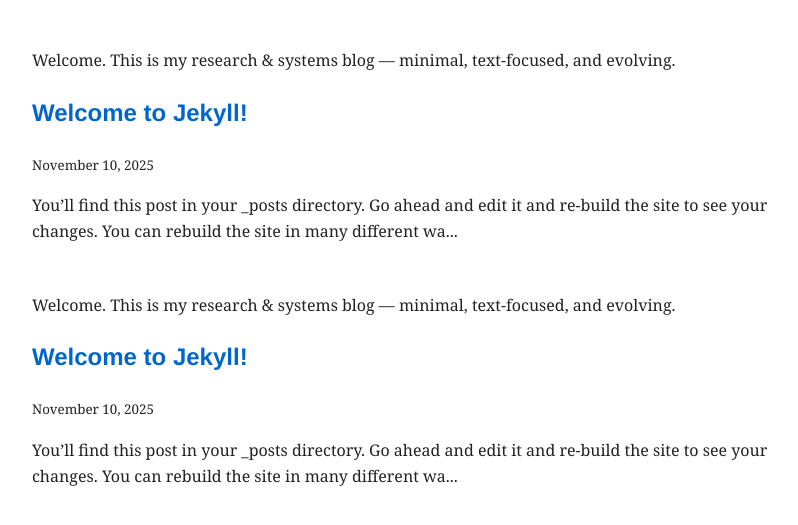
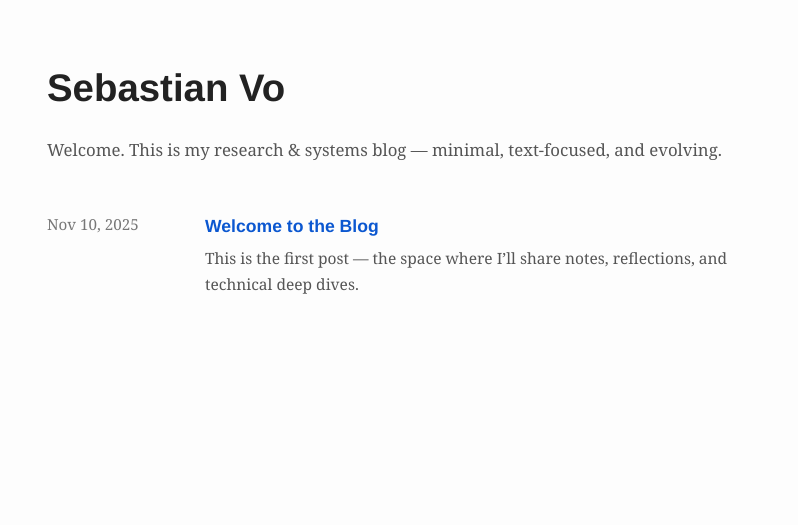
Before and after one commit to sebvv2221/sebvv2221.github.io, a Jekyll site: the page built from index.markdown, in a window 1280 px wide. Shown: the top 525 px of the page, without its empty margins (233-1031 px from the left). Built offline with Jekyll 4.4.1, drawn with Linux system fonts in a browser that asks for light colours.

Commit message:
Refresh homepage layout styling

```diff
--- a/_layouts/default.html
+++ b/_layouts/default.html
@@ -1,25 +1,20 @@
 <!DOCTYPE html>
 <html lang="en">
-<head>
-  <meta charset="UTF-8">
-  <meta name="viewport" content="width=device-width, initial-scale=1">
-  <title>{{ page.title | default: site.title }}</title>
-  <link rel="stylesheet" href="{{ '/style.css' | relative_url }}">
-</head>
-<body>
-  <main>
-    {{ content }}
-  </main>
-</body>
   <head>
     <meta charset="UTF-8">
     <meta name="viewport" content="width=device-width, initial-scale=1">
-    <title>{{ page.title }} | {{ site.title }}</title>
-    <link rel="stylesheet" href="{{ '/style.css' | relative_url }}">
+    <title>
+      {% if page.title %}
+        {{ page.title }}{% unless page.title == site.title %} - {{ site.title }}{% endunless %}
+      {% else %}
+        {{ site.title }}
+      {% endif %}
+    </title>
+    <link rel="stylesheet" href="{{ "/style.css" | relative_url }}">
   </head>
   <body>
-    <main>
+    <div class="wrapper">
       {{ content }}
-    </main>
+    </div>
   </body>
 </html>
--- a/_layouts/home.html
+++ b/_layouts/home.html
@@ -1,19 +1,28 @@
 ---
 layout: default
 ---
-<section class="home">
-  {{ content }}
-  {% if site.posts.size > 0 %}
-  <section class="post-list">
+
+<header class="site-header">
+  <h1><a href="{{ "/" | relative_url }}">{{ site.title }}</a></h1>
+  {% if page.content %}
+    <div class="site-intro">
+      {{ page.content | markdownify }}
+    </div>
+  {% elsif site.description %}
+    <p class="site-description">{{ site.description }}</p>
+  {% endif %}
+</header>
+
+<main class="post-list">
+  <ul>
     {% for post in site.posts %}
-    <article>
-      <h2><a href="{{ post.url | relative_url }}">{{ post.title }}</a></h2>
-      <p><small>{{ post.date | date: "%B %-d, %Y" }}</small></p>
-      {% if post.excerpt %}
-      <p>{{ post.excerpt | strip_html | truncate: 160 }}</p>
-      {% endif %}
-    </article>
+      <li>
+        <div class="post-date">{{ post.date | date: "%b %-d, %Y" }}</div>
+        <div class="post-meta">
+          <a class="post-title" href="{{ post.url | relative_url }}">{{ post.title }}</a>
+          <p class="post-excerpt">{{ post.excerpt | strip_html | strip_newlines | truncate: 160 }}</p>
+        </div>
+      </li>
     {% endfor %}
-  </section>
-  {% endif %}
-</section>
+  </ul>
+</main>
--- a/_posts/2025-11-10-welcome-to-jekyll.markdown
+++ /dev/null
@@ -1,29 +0,0 @@
----
-layout: post
-title:  "Welcome to Jekyll!"
-date:   2025-11-10 03:20:17 -0500
-categories: jekyll update
----
-You’ll find this post in your `_posts` directory. Go ahead and edit it and re-build the site to see your changes. You can rebuild the site in many different ways, but the most common way is to run `jekyll serve`, which launches a web server and auto-regenerates your site when a file is updated.
-
-Jekyll requires blog post files to be named according to the following format:
-
-`YEAR-MONTH-DAY-title.MARKUP`
-
-Where `YEAR` is a four-digit number, `MONTH` and `DAY` are both two-digit numbers, and `MARKUP` is the file extension representing the format used in the file. After that, include the necessary front matter. Take a look at the source for this post to get an idea about how it works.
-
-Jekyll also offers powerful support for code snippets:
-
-{% highlight ruby %}
-def print_hi(name)
-  puts "Hi, #{name}"
-end
-print_hi('Tom')
-#=> prints 'Hi, Tom' to STDOUT.
-{% endhighlight %}
-
-Check out the [Jekyll docs][jekyll-docs] for more info on how to get the most out of Jekyll. File all bugs/feature requests at [Jekyll’s GitHub repo][jekyll-gh]. If you have questions, you can ask them on [Jekyll Talk][jekyll-talk].
-
-[jekyll-docs]: https://jekyllrb.com/docs/home
-[jekyll-gh]:   https://github.com/jekyll/jekyll
-[jekyll-talk]: https://talk.jekyllrb.com/
--- /dev/null
+++ b/_posts/2025-11-10-welcome.md
@@ -0,0 +1,5 @@
+---
+layout: post
+title: "Welcome to the Blog"
+---
+This is the first post — the space where I’ll share notes, reflections, and technical deep dives.
--- a/style.css
+++ b/style.css
@@ -1,22 +1,111 @@
 body {
-  max-width: 750px;
-  margin: 3rem auto;
-  padding: 0 1rem;
-  font-family: Georgia, serif;
+  margin: 0;
+  background: #fdfdfd;
   color: #222;
-  line-height: 1.6;
+  font-family: "Georgia", "Times New Roman", serif;
+  line-height: 1.65;
 }
-h1, h2, h3 {
-  font-family: Helvetica, Arial, sans-serif;
-  font-weight: 600;
-}
+
 a {
-  color: #0066cc;
+  color: #0b57d0;
   text-decoration: none;
 }
+
 a:hover {
   text-decoration: underline;
 }
+
+.wrapper {
+  max-width: 720px;
+  margin: 3.5rem auto;
+  padding: 0 1.5rem 4rem;
+}
+
+.site-header h1 {
+  margin: 0;
+  font-size: 2.4rem;
+  font-family: "Helvetica Neue", Helvetica, Arial, sans-serif;
+  font-weight: 600;
+}
+
+.site-header h1 a {
+  color: inherit;
+}
+
+.site-header h1 a:hover {
+  text-decoration: none;
+}
+
+.site-intro,
+.site-description {
+  margin-top: 0.75rem;
+  color: #555;
+  font-size: 1.05rem;
+}
+
+.post-list ul {
+  list-style: none;
+  margin: 3rem 0 0;
+  padding: 0;
+}
+
+.post-list li {
+  display: flex;
+  gap: 1.75rem;
+  margin-bottom: 2.5rem;
+}
+
+.post-date {
+  width: 130px;
+  flex-shrink: 0;
+  color: #777;
+  font-size: 0.95rem;
+}
+
+.post-meta {
+  flex: 1;
+}
+
+.post-title {
+  display: inline-block;
+  font-family: "Helvetica Neue", Helvetica, Arial, sans-serif;
+  font-size: 1.1rem;
+  font-weight: 600;
+}
+
+.post-excerpt {
+  margin: 0.35rem 0 0;
+  color: #555;
+  font-size: 0.97rem;
+}
+
 article {
   margin-bottom: 3rem;
 }
+
+article h1 {
+  font-family: "Helvetica Neue", Helvetica, Arial, sans-serif;
+  font-size: 2rem;
+  font-weight: 600;
+}
+
+article small {
+  color: #777;
+}
+
+@media (max-width: 640px) {
+  .wrapper {
+    margin: 2.5rem auto;
+    padding: 0 1.25rem 3rem;
+  }
+
+  .post-list li {
+    flex-direction: column;
+    gap: 0.5rem;
+    margin-bottom: 2rem;
+  }
+
+  .post-date {
+    width: auto;
+  }
+}
```
